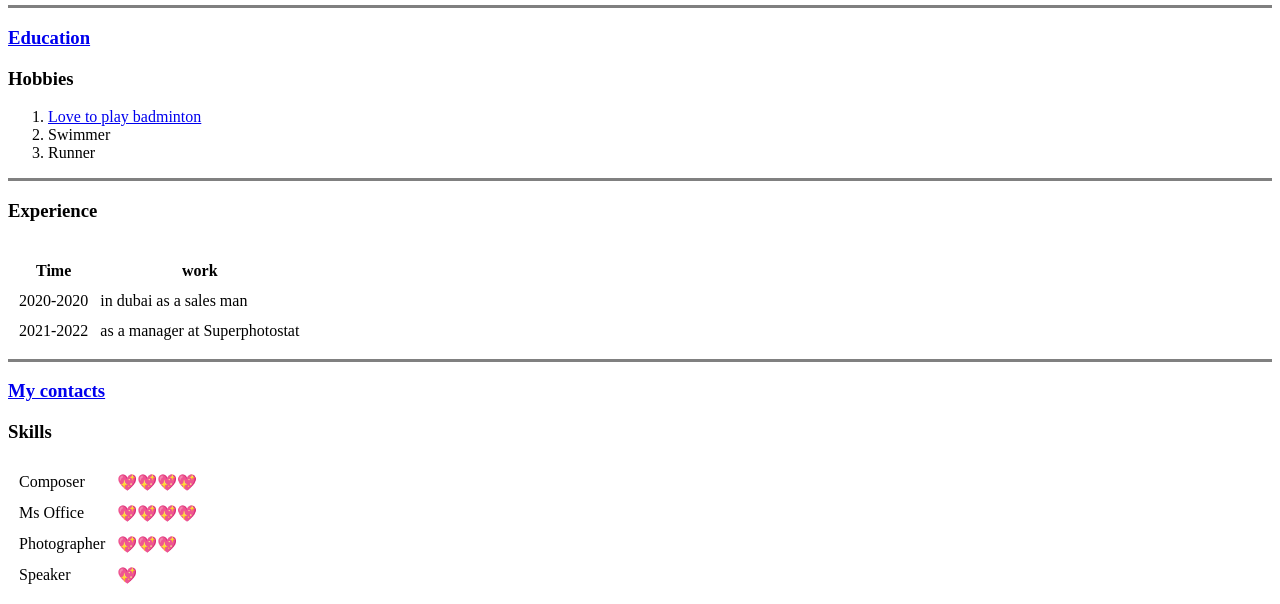
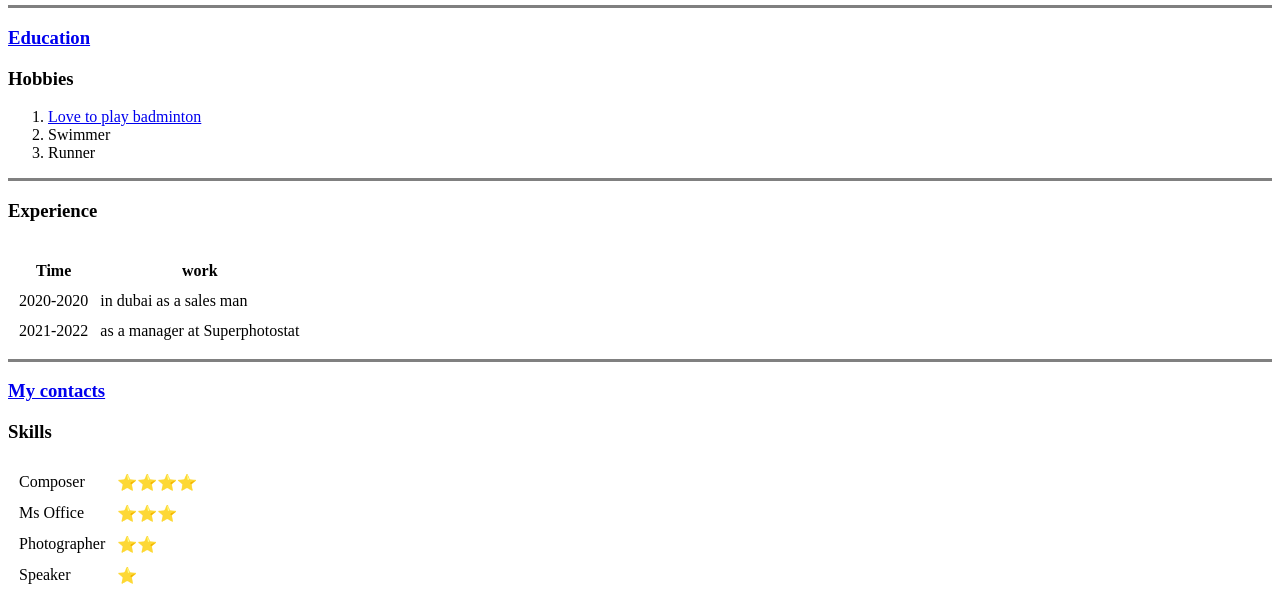
Before and after one commit to Anas4240/Cv, a plain HTML site: page index.html in a window 1280 px wide. Shown: the part 356-960 px from the top of the page. Drawn offline with Linux system fonts and the light colour scheme.

Commit message:
Update index.html

```diff
--- a/index.html
+++ b/index.html
@@ -51,19 +51,19 @@
   <table cellspacing="10px">
     <tr>
       <td>Composer</td>
-      <td>💖💖💖💖</td>
+      <td>⭐⭐⭐⭐</td>
     </tr>
     <tr>
       <td>Ms Office</td>
-      <td>💖💖💖💖</td>
+      <td>⭐⭐⭐</td>
     </tr>
     <tr>
       <td>Photographer</td>
-      <td>💖💖💖</td>
+      <td>⭐⭐</td>
     </tr>
     <tr>
       <td>Speaker</td>
-      <td>💖</td>
+      <td>⭐</td>
     </tr>
 
   </table>
```
